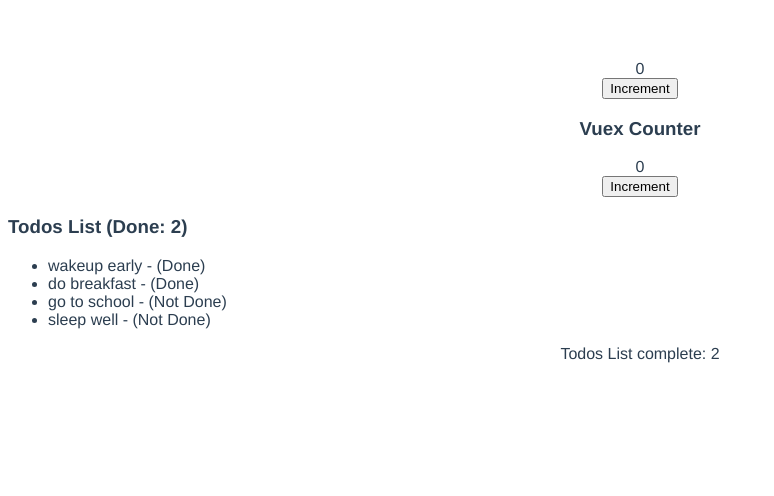
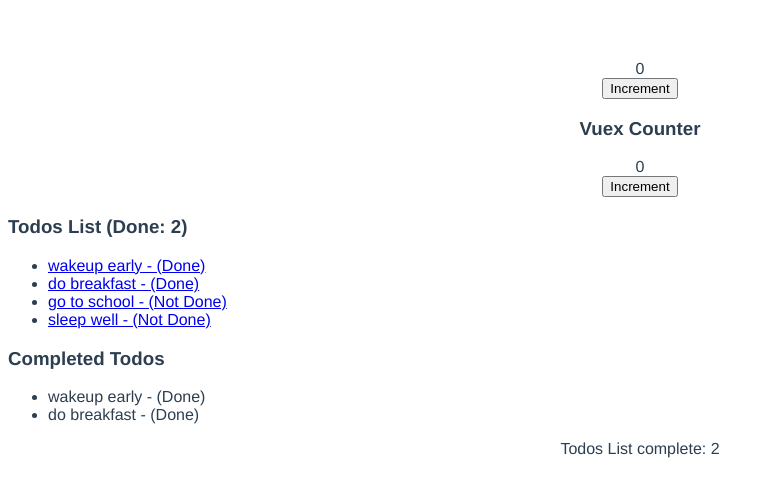
Before and after one commit to karansonawane/VUEJS3_Course, a Vue app in the folder vue-vuexcourse/: page / in a window 1280 px wide. Shown: the top 496 px of the page, without its empty margins (0-774 px from the left). Built offline with nearby package versions, Linux system fonts and the light colour scheme.

Commit message:
Update TodosList.vue

```diff
--- a/vue-vuexcourse/src/components/TodosList.vue
+++ b/vue-vuexcourse/src/components/TodosList.vue
@@ -2,7 +2,19 @@
     <div style="text-align: left">
         <h3>Todos List (Done: {{ doneListCount }})</h3>
         <ul>
-            <li v-for="todo in todosList" :key="todo.id">{{ todo.text }} - ({{ todo.done ? 'Done' : 'Not Done' }})</li>
+            <li v-for="todo in todosList" :key="todo.id">
+                <a href="#" @click.prevent="onTodoSelected(todo.id)"> {{ todo.text }} - ({{ todo.done ? 'Done' : 'Not Done' }})</a>
+            </li>
+        </ul>
+        <div v-if="todo">
+            <h3>Selected Todo</h3>
+            <div>Id: {{todo.id}}</div>
+            <div>Text: {{todo.text}}</div>
+            <div>Done: {{todo.done}}</div>
+        </div>
+        <h3>Completed Todos</h3>
+        <ul>
+             <li v-for="todo in doneTodos" :key="todo.id">{{ todo.text }} - ({{ todo.done ? 'Done' : 'Not Done' }})</li>
         </ul>
     </div>
 </template>
@@ -11,8 +23,8 @@
 export default {
   data() {
     return {
-
-        }
+      selectedId: 0,
+    };
   },
   computed: {
     todosList() {
@@ -20,12 +32,21 @@
     },
     doneListCount() {
       return this.$store.getters.doneTodosListCount;
-        }
+    },
+    doneTodos() {
+      return this.$store.getters.doneTodos;
+    },
+    todo() {
+      return this.$store.getters.getTodoById(this.selectedId);
+    },
   },
   methods: {
     // getDoneListCount() {
     //     return this.todosList.filter((todo) => todo.done).length;
     // } ***************** Insted of this method, we used above computed property "doneListCount()""  *******************
-    }
-}
+    onTodoSelected(id) {
+      this.selectedId = id;
+    },
+  },
+};
 </script>
```
Lines whose indentation alone changed are shown as unchanged.
